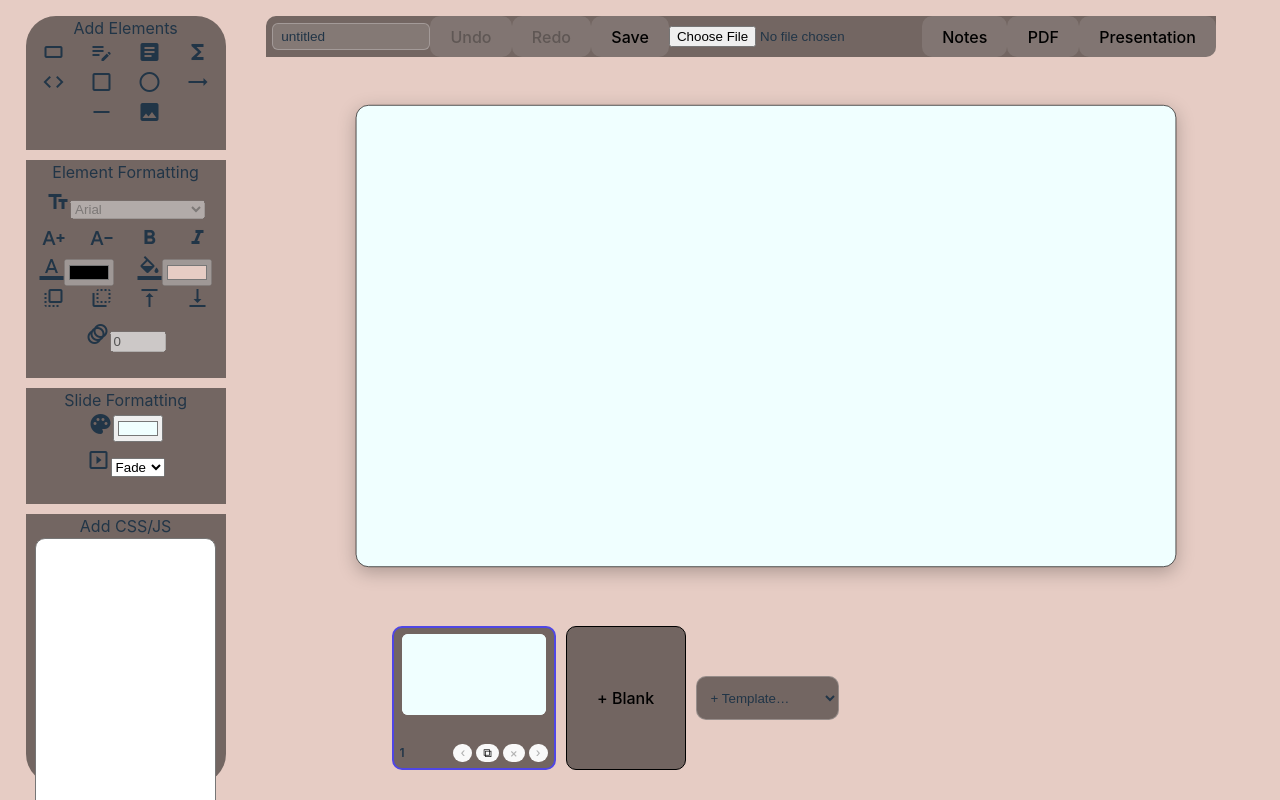
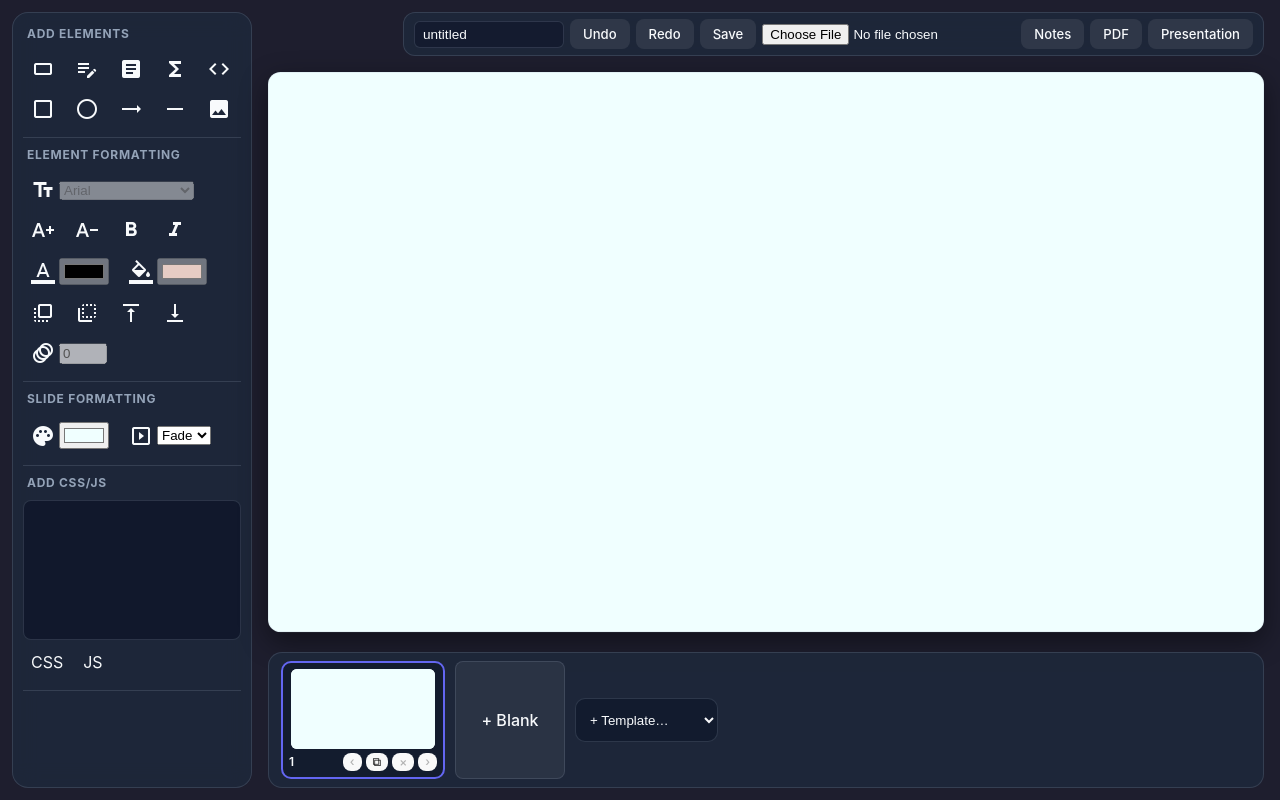
Before and after one commit to mk314k/SlideCraftK, a React (Vite) app: page / in a window 1280 px wide. Built offline with nearby package versions, Linux system fonts and the light colour scheme.

Commit message:
style(ui): redesign editor layout with modern dark/light theme and CSS variables

```diff
--- a/src/App.css
+++ b/src/App.css
@@ -3,25 +3,32 @@
   border: none;
   width: 100vw;
   height: 100vh;
-  --tool-width: min(25vw, 200px);
-  --background: #e6ccc4;
-  --foreground: rgba(0, 0, 0, 0.5);
+  --tool-width: 240px;
+  --background: #1e1e2e;
+  --foreground: rgba(30, 41, 59, 0.85);
+  --panel-border: rgba(148, 163, 184, 0.2);
+  --accent: #6366f1;
   background: var(--background);
-}
-button{
-  border-radius: 10px !important;
+  color: #f8fafc;
 }
 
-/* App.css */
-*{
+button {
+  border-radius: 8px !important;
+}
+
+* {
   margin: 0;
+  box-sizing: border-box;
 }
-textarea{
+
+textarea {
   resize: none;
 }
 
-.slideset, .slideview, p {
-  border: 1px solid black;
+.slideset,
+.slideview,
+p {
+  border: 1px solid var(--panel-border);
 }
 
 .app-container {
@@ -29,33 +36,72 @@ textarea{
   border: none !important;
   width: 100vw;
   height: 100vh;
+  overflow: hidden;
 }
 
 .toolbar {
   position: fixed;
-  top: 2vh;
-  left: 2vw;
+  top: 12px;
+  left: 12px;
   width: var(--tool-width);
-  height: 96vh;
+  height: calc(100vh - 24px);
   background-color: var(--foreground);
-  border-radius: 30px;
-}
-.toolset{
-  border-bottom: 10px solid;
-  border-color: var(--background);
-  padding-bottom: 20px;
-}
-.tool{
-  cursor: pointer;
-  padding: 6px 12px;
-}
-#code{
-  height: 40vh !important;
-  border-radius: 10px;
+  border: 1px solid var(--panel-border);
+  border-radius: 16px;
+  padding: 12px 10px;
+  overflow-y: auto;
+  display: flex;
+  flex-direction: column;
+  gap: 8px;
+  backdrop-filter: blur(12px);
 }
 
+.toolbar > span {
+  font-size: 0.75rem;
+  font-weight: 700;
+  text-transform: uppercase;
+  letter-spacing: 0.06em;
+  color: #94a3b8;
+  text-align: left;
+  padding-left: 4px;
+}
 
-.slideset{
+.toolset {
+  display: flex;
+  flex-wrap: wrap;
+  align-items: center;
+  gap: 4px;
+  border-bottom: 1px solid var(--panel-border);
+  padding-bottom: 10px;
+}
+
+.tool {
+  cursor: pointer;
+  padding: 6px 8px;
+  border-radius: 8px;
+  display: inline-flex;
+  align-items: center;
+  gap: 4px;
+  transition: background-color 0.15s ease;
+}
+
+.tool:hover {
+  background-color: rgba(255, 255, 255, 0.1);
+}
+
+#code {
+  width: 100%;
+  height: 140px !important;
+  border-radius: 8px;
+  background: rgba(15, 23, 42, 0.8);
+  color: #e2e8f0;
+  border: 1px solid var(--panel-border);
+  padding: 8px;
+  font-family: monospace;
+  font-size: 0.78rem;
+}
+
+.slideset {
   display: flex;
   justify-content: flex-start;
   align-items: center;
@@ -63,20 +109,23 @@ textarea{
   flex-wrap: nowrap;
   overflow-x: auto;
   position: fixed;
-  bottom: 3vh;
-  left: calc(0.5*var(--tool-width) + 22vw);
-  width: 60vw;
-  height: 18vh;
-  padding: 6px 10px;
-  background: var(--background);
-  border: none;
+  bottom: 12px;
+  left: calc(var(--tool-width) + 28px);
+  right: 16px;
+  height: 136px;
+  padding: 8px 12px;
+  background: var(--foreground);
+  border: 1px solid var(--panel-border);
+  border-radius: 14px;
 }
-.mini{
+
+.mini {
   height: 100%;
-  min-width: 120px;
-  border: 1px solid black;
-  padding: 16px;
-  background: var(--foreground);
+  min-width: 110px;
+  border: 1px solid var(--panel-border);
+  padding: 12px;
+  background: rgba(255, 255, 255, 0.06);
+  color: inherit;
 }
 
 .mini-card {
@@ -88,15 +137,14 @@ textarea{
   min-width: 164px;
   height: 100%;
   padding: 6px;
-  box-sizing: border-box;
   border-radius: 10px;
   border: 2px solid transparent;
-  background: var(--foreground);
+  background: rgba(15, 23, 42, 0.65);
   cursor: pointer;
 }
 
 .mini-card-active {
-  border-color: #4f46e5;
+  border-color: var(--accent);
 }
 
 .mini-thumb-viewport {
@@ -127,7 +175,6 @@ textarea{
   justify-content: center;
   font-size: 28px;
   padding: 6px;
-  box-sizing: border-box;
 }
 
 .mini-card-footer {
@@ -157,19 +204,18 @@ textarea{
   height: 44px;
   padding: 0 10px;
   border-radius: 10px;
-  background: var(--foreground);
+  background: rgba(15, 23, 42, 0.65);
   color: inherit;
-  border: 1px solid rgba(255, 255, 255, 0.25);
+  border: 1px solid var(--panel-border);
   cursor: pointer;
 }
 
-
 .slide-stage {
   position: fixed;
-  left: calc(0.5*var(--tool-width) + 20vw);
-  top: 12vh;
-  width: 64vw;
-  height: 60vh;
+  left: calc(var(--tool-width) + 28px);
+  right: 16px;
+  top: 64px;
+  bottom: 160px;
   display: flex;
   justify-content: center;
   align-items: center;
@@ -177,7 +223,9 @@ textarea{
 
 .slide-stage-presenting {
   left: 0;
+  right: 0;
   top: 0;
+  bottom: 0;
   width: 100vw;
   height: 100vh;
   background: #09090b;
@@ -232,7 +280,7 @@ textarea{
 
 .present-progress-bar {
   height: 100%;
-  background: #6366f1;
+  background: var(--accent);
   transition: width 0.25s ease;
 }
 
@@ -249,15 +297,16 @@ textarea{
   z-index: 130;
 }
 
-.slideview{
+.slideview {
   position: relative;
   width: 1280px;
   height: 720px;
-  border-radius: 20px;
+  border-radius: 16px;
   transform-origin: center center;
   overflow: hidden;
-  box-shadow: 0 8px 28px rgba(0, 0, 0, 0.25);
+  box-shadow: 0 12px 36px rgba(0, 0, 0, 0.45);
   flex-shrink: 0;
+  color: #111827;
 }
 
 @keyframes slideFadeIn {
@@ -277,7 +326,8 @@ textarea{
 .slide-transition-slide {
   animation: slideEnterRight 0.32s cubic-bezier(0.22, 1, 0.36, 1);
 }
-.slideview-full{
+
+.slideview-full {
   position: fixed;
   left: 0;
   top: 0;
@@ -285,10 +335,9 @@ textarea{
   height: 100vh;
 }
 
-
 .element-container {
   border: none;
-  border-radius: 20%;
+  border-radius: 12px;
   transition: opacity 0.25s ease, transform 0.25s ease;
 }
 
@@ -302,7 +351,7 @@ textarea{
 }
 
 .element-container.active-element {
-  outline: 2px solid #4f46e5;
+  outline: 2px solid var(--accent);
   outline-offset: 2px;
 }
 
@@ -311,10 +360,9 @@ textarea{
   width: 10px;
   height: 10px;
   background: #ffffff;
-  border: 2px solid #4f46e5;
+  border: 2px solid var(--accent);
   border-radius: 50%;
   z-index: 10;
-  box-sizing: border-box;
 }
 
 .resize-handle-nw { top: -6px; left: -6px; cursor: nwse-resize; }
@@ -332,12 +380,11 @@ textarea{
   left: calc(50% - 6px);
   width: 12px;
   height: 12px;
-  background: #4f46e5;
+  background: var(--accent);
   border: 2px solid #ffffff;
   border-radius: 50%;
   cursor: grab;
   z-index: 12;
-  box-sizing: border-box;
 }
 
 .alignment-guide {
@@ -361,12 +408,12 @@ textarea{
 }
 
 .tool-active {
-  background-color: rgba(255, 255, 255, 0.25);
+  background-color: rgba(99, 102, 241, 0.35);
   border-radius: 8px;
 }
 
 .element {
-  all:inherit;
+  all: inherit;
   display: flex;
   left: initial;
   top: initial;
@@ -374,31 +421,34 @@ textarea{
   align-items: center;
 }
 
-
-
-
-
-.top-sect{
+.top-sect {
   position: fixed;
   display: flex;
+  gap: 6px;
   justify-content: center;
   align-items: center;
-  top: 2vh;
-  right: 5vw;
+  top: 12px;
+  right: 16px;
+  padding: 6px 10px;
   background: var(--foreground);
-  border-radius: 10px 0 10px 0;
+  border: 1px solid var(--panel-border);
+  border-radius: 12px;
+  backdrop-filter: blur(12px);
 }
-.top-sect button{
-  background: rgba(255, 255, 255, 0.1);
+
+.top-sect button {
+  background: rgba(255, 255, 255, 0.08);
+  color: inherit;
+  padding: 6px 12px;
+  font-size: 0.82rem;
 }
 
 .deck-title-input {
-  width: 140px;
+  width: 150px;
   padding: 5px 8px;
-  margin-left: 6px;
   border-radius: 6px;
-  border: 1px solid rgba(255, 255, 255, 0.25);
-  background: rgba(255, 255, 255, 0.12);
+  border: 1px solid var(--panel-border);
+  background: rgba(15, 23, 42, 0.6);
   color: inherit;
   font-size: 0.85rem;
 }
@@ -423,7 +473,6 @@ textarea{
   height: 100%;
   gap: 4px;
   padding: 6px;
-  box-sizing: border-box;
   background: rgba(255, 255, 255, 0.94);
   border-radius: 8px;
 }
@@ -433,9 +482,8 @@ textarea{
   font-family: monospace;
   font-size: 0.9rem;
   padding: 4px 6px;
-  border: 1px solid #4f46e5;
+  border: 1px solid var(--accent);
   border-radius: 4px;
-  box-sizing: border-box;
 }
 
 .latex-live-preview {
@@ -465,7 +513,6 @@ textarea{
   height: 100%;
   margin: 0;
   padding: 12px;
-  box-sizing: border-box;
   background: #1e1e2e !important;
   color: #cdd6f4 !important;
   font-family: 'Fira Code', 'JetBrains Mono', monospace;
@@ -484,7 +531,6 @@ textarea{
   width: 100%;
   height: 100%;
   padding: 12px 16px;
-  box-sizing: border-box;
   flex-direction: column;
   align-items: flex-start;
   justify-content: flex-start;
@@ -520,12 +566,13 @@ textarea{
 
 .speaker-notes-panel {
   position: fixed;
-  right: 2vw;
-  bottom: 22vh;
-  width: 280px;
-  height: 180px;
-  background: rgba(24, 24, 37, 0.94);
+  right: 16px;
+  bottom: 160px;
+  width: 300px;
+  height: 190px;
+  background: rgba(15, 23, 42, 0.95);
   color: #f8fafc;
+  border: 1px solid var(--panel-border);
   border-radius: 12px;
   padding: 10px;
   display: flex;
@@ -546,10 +593,9 @@ textarea{
 .speaker-notes-textarea {
   flex: 1;
   width: 100%;
-  box-sizing: border-box;
   border-radius: 8px;
-  border: 1px solid rgba(255, 255, 255, 0.2);
-  background: rgba(255, 255, 255, 0.08);
+  border: 1px solid var(--panel-border);
+  background: rgba(255, 255, 255, 0.06);
   color: inherit;
   padding: 8px;
   font-size: 0.82rem;
```
